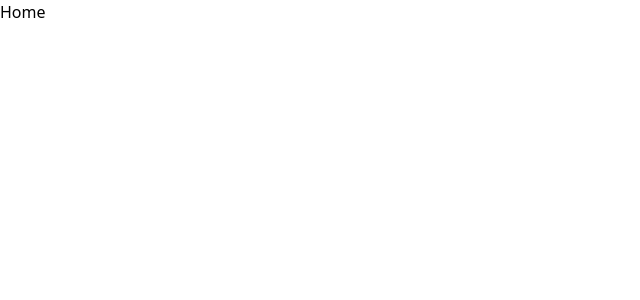
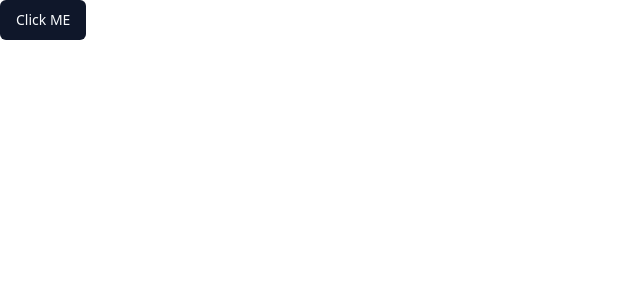
Before and after one commit to Ayush0Chaudhary/no-lib-webrtc-1-1-and-group-v-call, a React (Vite) app: page / in a window 1280 px wide. Shown: the top 300 px of the page, without its empty margins (0-640 px from the left). Built offline with nearby package versions, Linux system fonts and the light colour scheme.

Commit message:
chore: Completed the setup of Shadcn.

```diff
--- /dev/null
+++ b/src/components/ui/button.tsx
@@ -0,0 +1,56 @@
+import * as React from "react"
+import { Slot } from "@radix-ui/react-slot"
+import { cva, type VariantProps } from "class-variance-authority"
+
+import { cn } from "@/lib/utils"
+
+const buttonVariants = cva(
+  "inline-flex items-center justify-center whitespace-nowrap rounded-md text-sm font-medium ring-offset-background transition-colors focus-visible:outline-none focus-visible:ring-2 focus-visible:ring-ring focus-visible:ring-offset-2 disabled:pointer-events-none disabled:opacity-50",
+  {
+    variants: {
+      variant: {
+        default: "bg-primary text-primary-foreground hover:bg-primary/90",
+        destructive:
+          "bg-destructive text-destructive-foreground hover:bg-destructive/90",
+        outline:
+          "border border-input bg-background hover:bg-accent hover:text-accent-foreground",
+        secondary:
+          "bg-secondary text-secondary-foreground hover:bg-secondary/80",
+        ghost: "hover:bg-accent hover:text-accent-foreground",
+        link: "text-primary underline-offset-4 hover:underline",
+      },
+      size: {
+        default: "h-10 px-4 py-2",
+        sm: "h-9 rounded-md px-3",
+        lg: "h-11 rounded-md px-8",
+        icon: "h-10 w-10",
+      },
+    },
+    defaultVariants: {
+      variant: "default",
+      size: "default",
+    },
+  }
+)
+
+export interface ButtonProps
+  extends React.ButtonHTMLAttributes<HTMLButtonElement>,
+    VariantProps<typeof buttonVariants> {
+  asChild?: boolean
+}
+
+const Button = React.forwardRef<HTMLButtonElement, ButtonProps>(
+  ({ className, variant, size, asChild = false, ...props }, ref) => {
+    const Comp = asChild ? Slot : "button"
+    return (
+      <Comp
+        className={cn(buttonVariants({ variant, size, className }))}
+        ref={ref}
+        {...props}
+      />
+    )
+  }
+)
+Button.displayName = "Button"
+
+export { Button, buttonVariants }
--- a/src/index.css
+++ b/src/index.css
@@ -2,8 +2,75 @@
 @tailwind components;
 @tailwind utilities;
 
-* {
-  margin: 0;
-  padding: 0;
-  box-sizing: border-box;
+@layer base {
+  :root {
+    --background: 0 0% 100%;
+    --foreground: 222.2 84% 4.9%;
+
+    --card: 0 0% 100%;
+    --card-foreground: 222.2 84% 4.9%;
+
+    --popover: 0 0% 100%;
+    --popover-foreground: 222.2 84% 4.9%;
+
+    --primary: 222.2 47.4% 11.2%;
+    --primary-foreground: 210 40% 98%;
+
+    --secondary: 210 40% 96.1%;
+    --secondary-foreground: 222.2 47.4% 11.2%;
+
+    --muted: 210 40% 96.1%;
+    --muted-foreground: 215.4 16.3% 46.9%;
+
+    --accent: 210 40% 96.1%;
+    --accent-foreground: 222.2 47.4% 11.2%;
+
+    --destructive: 0 84.2% 60.2%;
+    --destructive-foreground: 210 40% 98%;
+
+    --border: 214.3 31.8% 91.4%;
+    --input: 214.3 31.8% 91.4%;
+    --ring: 222.2 84% 4.9%;
+
+    --radius: 0.5rem;
+  }
+
+  .dark {
+    --background: 222.2 84% 4.9%;
+    --foreground: 210 40% 98%;
+
+    --card: 222.2 84% 4.9%;
+    --card-foreground: 210 40% 98%;
+
+    --popover: 222.2 84% 4.9%;
+    --popover-foreground: 210 40% 98%;
+
+    --primary: 210 40% 98%;
+    --primary-foreground: 222.2 47.4% 11.2%;
+
+    --secondary: 217.2 32.6% 17.5%;
+    --secondary-foreground: 210 40% 98%;
+
+    --muted: 217.2 32.6% 17.5%;
+    --muted-foreground: 215 20.2% 65.1%;
+
+    --accent: 217.2 32.6% 17.5%;
+    --accent-foreground: 210 40% 98%;
+
+    --destructive: 0 62.8% 30.6%;
+    --destructive-foreground: 210 40% 98%;
+
+    --border: 217.2 32.6% 17.5%;
+    --input: 217.2 32.6% 17.5%;
+    --ring: 212.7 26.8% 83.9%;
+  }
 }
+
+@layer base {
+  * {
+    @apply border-border;
+  }
+  body {
+    @apply bg-background text-foreground;
+  }
+}
--- /dev/null
+++ b/src/lib/utils.ts
@@ -0,0 +1,6 @@
+import { type ClassValue, clsx } from "clsx"
+import { twMerge } from "tailwind-merge"
+
+export function cn(...inputs: ClassValue[]) {
+  return twMerge(clsx(inputs))
+}
--- a/src/pages/home/index.tsx
+++ b/src/pages/home/index.tsx
@@ -1,5 +1,7 @@
+import { Button } from "@/components/ui/button";
+
 const Home = () => {
-  return <div>Home</div>;
+  return <Button>Click ME</Button>;
 };
 
 export default Home;
--- a/tailwind.config.js
+++ b/tailwind.config.js
@@ -1,8 +1,77 @@
 /** @type {import('tailwindcss').Config} */
-export default {
-  content: ['./index.html', './src/**/*.{js,ts,jsx,tsx}'],
+module.exports = {
+  darkMode: ["class"],
+  content: [
+    './pages/**/*.{ts,tsx}',
+    './components/**/*.{ts,tsx}',
+    './app/**/*.{ts,tsx}',
+    './src/**/*.{ts,tsx}',
+  ],
+  prefix: "",
   theme: {
-    extend: {},
+    container: {
+      center: true,
+      padding: "2rem",
+      screens: {
+        "2xl": "1400px",
+      },
+    },
+    extend: {
+      colors: {
+        border: "hsl(var(--border))",
+        input: "hsl(var(--input))",
+        ring: "hsl(var(--ring))",
+        background: "hsl(var(--background))",
+        foreground: "hsl(var(--foreground))",
+        primary: {
+          DEFAULT: "hsl(var(--primary))",
+          foreground: "hsl(var(--primary-foreground))",
+        },
+        secondary: {
+          DEFAULT: "hsl(var(--secondary))",
+          foreground: "hsl(var(--secondary-foreground))",
+        },
+        destructive: {
+          DEFAULT: "hsl(var(--destructive))",
+          foreground: "hsl(var(--destructive-foreground))",
+        },
+        muted: {
+          DEFAULT: "hsl(var(--muted))",
+          foreground: "hsl(var(--muted-foreground))",
+        },
+        accent: {
+          DEFAULT: "hsl(var(--accent))",
+          foreground: "hsl(var(--accent-foreground))",
+        },
+        popover: {
+          DEFAULT: "hsl(var(--popover))",
+          foreground: "hsl(var(--popover-foreground))",
+        },
+        card: {
+          DEFAULT: "hsl(var(--card))",
+          foreground: "hsl(var(--card-foreground))",
+        },
+      },
+      borderRadius: {
+        lg: "var(--radius)",
+        md: "calc(var(--radius) - 2px)",
+        sm: "calc(var(--radius) - 4px)",
+      },
+      keyframes: {
+        "accordion-down": {
+          from: { height: "0" },
+          to: { height: "var(--radix-accordion-content-height)" },
+        },
+        "accordion-up": {
+          from: { height: "var(--radix-accordion-content-height)" },
+          to: { height: "0" },
+        },
+      },
+      animation: {
+        "accordion-down": "accordion-down 0.2s ease-out",
+        "accordion-up": "accordion-up 0.2s ease-out",
+      },
+    },
   },
-  plugins: [],
-};
+  plugins: [require("tailwindcss-animate")],
+}
--- a/vite.config.ts
+++ b/vite.config.ts
@@ -1,14 +1,26 @@
-import { resolve } from 'path';
+// import { resolve } from 'path';
 
-import { defineConfig } from 'vite';
-import react from '@vitejs/plugin-react';
+// import { defineConfig } from 'vite';
+// import react from '@vitejs/plugin-react';
 
-// https://vitejs.dev/config/
+// // https://vitejs.dev/config/
+// export default defineConfig({
+//   plugins: [react()],
+//   resolve: {
+//     alias: {
+//       '@': resolve(__dirname, './src'),
+//     },
+//   },
+// });
+import path from "path"
+import react from "@vitejs/plugin-react"
+import { defineConfig } from "vite"
+
 export default defineConfig({
   plugins: [react()],
   resolve: {
     alias: {
-      '@': resolve(__dirname, './src'),
+      "@": path.resolve(__dirname, "./src"),
     },
   },
-});
+})
```
Also changed, not shown: package.json (+9 -3 lines), components.json (added), 1 other file (tests, documents, lock files or other folders).
